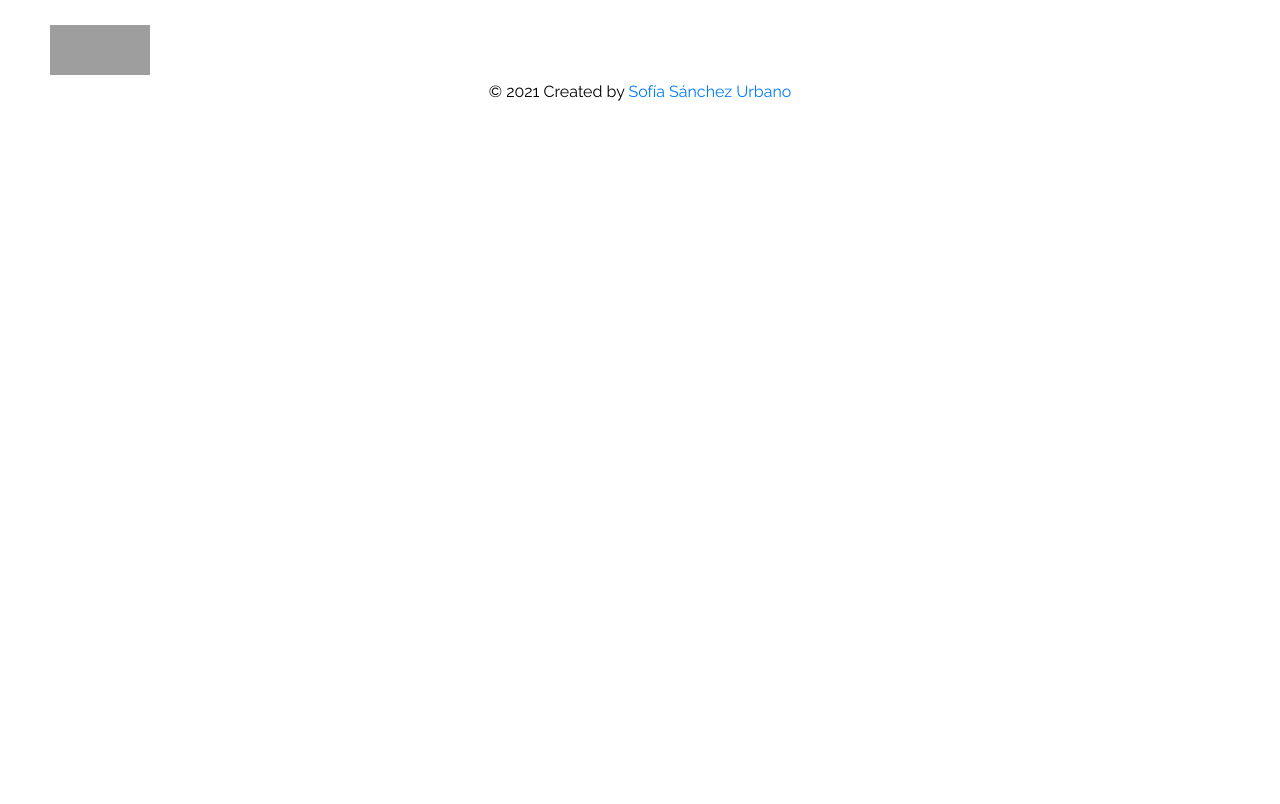
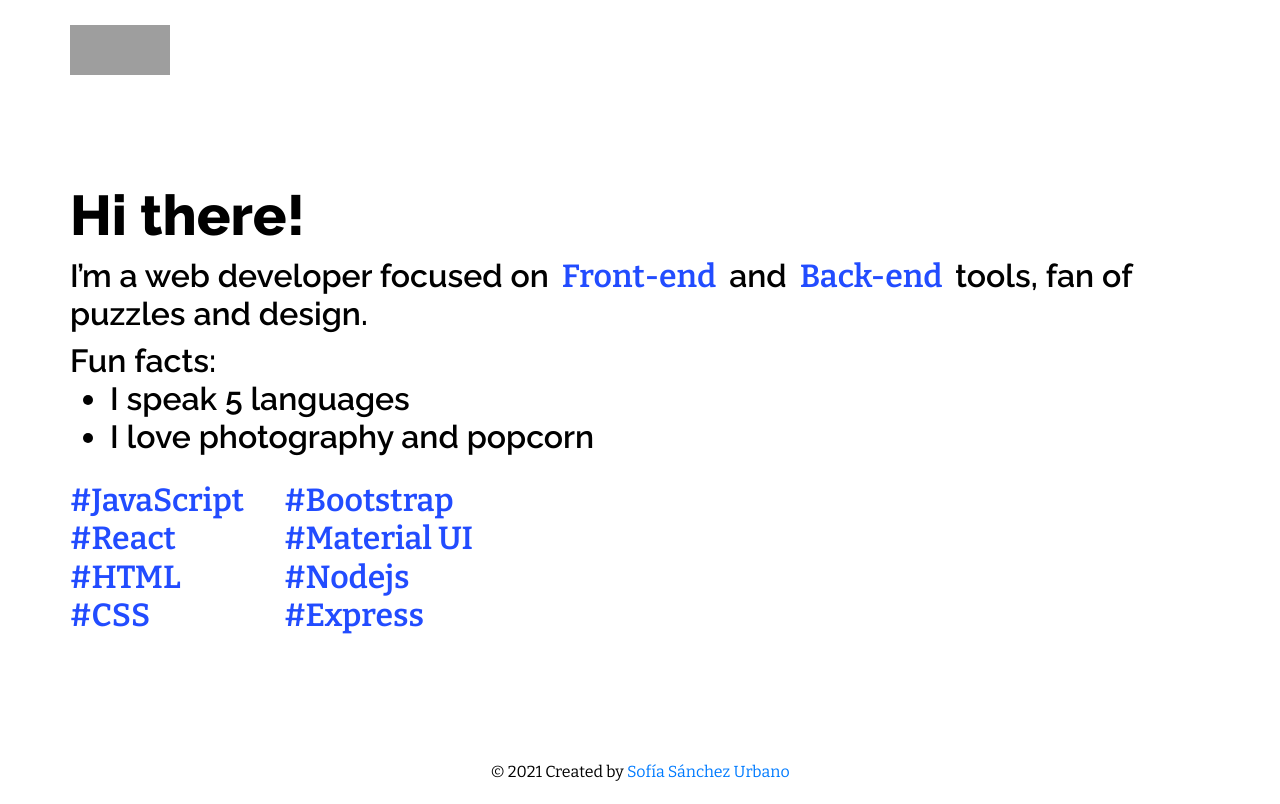
Before and after one commit to SofSanUrb/ssurbano, a React (Create React App) app: page /about in a window 1280 px wide. Built offline with nearby package versions, Linux system fonts and the light colour scheme; grey boxes are pictures that could not be loaded.

Commit message:
about design

```diff
--- a/src/App.css
+++ b/src/App.css
@@ -1,4 +1,5 @@
 @import url("https://fonts.googleapis.com/css2?family=Raleway:wght@200;300;400;500;600;700;800;900&display=swap");
+@import url('https://fonts.googleapis.com/css2?family=Bitter:wght@300;400;500;600;700;800&display=swap');
 
 :root {
   --menuLogo: url(https://res.cloudinary.com/dfpleoyv6/image/upload/v1616015384/menu_light_argcv8.png)
@@ -18,31 +19,64 @@ body {
   text-align: center;
   background-color: var(--background);
   margin: 0;
-  padding: 20px 50px;
+  padding: 20px 70px;
   color: var(--text);
-  font-family: "Raleway", sans-serif;
+
+  font-family: 'Bitter', serif;
   font-size: 16px;
 }
+
+h1, h2, h3, h4, h5, h6{
+  font-family: "Raleway", sans-serif;
+}
+
 h1 {
-  font-weight: 800;
   font-size: 4em;
 }
 
-.main {
-  height: 90vh;
-  display: flex;
-  justify-items: flex-start;
+h2 {
+  font-size: 3.5em;
 }
 
-.main h1 {
-  padding-top: 15vh;
-  padding-bottom: 15vh;
+h3 {
+  font-size: 2em;
+}
+
+h1, h2{
+  font-weight: 800;
+}
+
+h3, h4, h5{
+  font-weight: 600;
+}
+
+.text-blue, .text-blue li{
+  color: var(--blue);
+  font-family: 'Bitter', serif;
+}
+
+.my-tools{
+  display: flex;
+}
+
+.main {
+  height: 85vh;
+  display: flex;
+  justify-items: flex-end;
+  flex-direction: column;
+  justify-content: center;
+  flex-wrap: wrap
+}
+
+.home h1 {
+  padding-top: 25vh;
+  padding-bottom: 25vh;
   background: url(https://res.cloudinary.com/dfpleoyv6/image/upload/v1616091664/blob_kdtsio.svg)
     no-repeat;
   background-size: 600px 600px;
   background-position-y: center;
   background-position-x: right;
-  margin: auto 0 auto auto;
+  margin: auto 50px auto auto;
 }
 
 .collapsedNavbar {
@@ -65,6 +99,8 @@ h1 {
   justify-content: space-between;
   align-items: center;
   height: 60px;
+  overflow-wrap: break-word;
+  word-wrap: break-word;
 }
 
 .navbar-logo {
@@ -85,3 +121,23 @@ h1 {
   height: 50px;
   width: 100px;
 }
+
+.my-tools li::before{
+  content:"#";
+}
+
+.my-tools ul {
+  list-style: none;
+}
+
+#first-tags{
+  padding: 0;
+}
+.my-tech{
+  padding: 1px 5px;
+}
+.my-tech:hover{
+  background-color: var(--blue);
+  border-radius: 5px;
+  color:white
+}
--- a/src/components/NavBar.jsx
+++ b/src/components/NavBar.jsx
@@ -2,6 +2,7 @@ import React, { useState } from "react";
 import Collapse from "react-bootstrap/Collapse";
 import Navbar from "react-bootstrap/Navbar";
 import Nav from "react-bootstrap/Nav";
+import {Link} from 'react-router-dom'
 
 function NavBar() {
   const [open, setOpen] = useState(false);
@@ -12,12 +13,12 @@ function NavBar() {
         <div id="example-collapse-text">
           <Navbar className="collapsedNavbar">
             <Navbar.Brand href="#home">
-              <a href="#home">
+              <Link to="/">
                   <button className="navbar-logo"></button>
-              </a>
+              </Link>
             </Navbar.Brand>
-            <Nav.Link className="my-navText" href="/Work">Work</Nav.Link>
-            <Nav.Link className="my-navText" href="/About">About</Nav.Link>
+            <Nav.Link className="my-navText" href="/work">Work</Nav.Link>
+            <Nav.Link className="my-navText" href="/about">About</Nav.Link>
             <Nav.Link className="my-navText" href="/contact">Contact</Nav.Link>
           </Navbar>
         </div>
--- a/src/pages/About.jsx
+++ b/src/pages/About.jsx
@@ -1,9 +1,38 @@
-import React from 'react'
+import React from "react";
 
 export default function About() {
-    return (
-        <div>
-
-        </div>
-    )
+  return (
+    <div className="main text-left">
+      <h2>Hi there!</h2>
+      <h3>
+        I’m a web developer focused on <span className="text-blue my-tech">Front-end</span> and <span className="text-blue my-tech">Back-end</span> tools, fan of
+        puzzles and design.
+      </h3>
+      <h3>
+        Fun facts:
+        <ul>
+          <li>I speak 5 languages</li>
+          <li>I love photography and popcorn</li>
+        </ul>
+      </h3>
+      <div className="my-tools text-blue">
+        <h3>
+          <ul id="first-tags">
+            <li>JavaScript</li>
+            <li>React</li>
+            <li>HTML</li>
+            <li>CSS</li>
+          </ul>
+        </h3>
+        <h3>
+          <ul>
+            <li>Bootstrap</li>
+            <li>Material UI</li>
+            <li>Nodejs</li>
+            <li>Express</li>
+          </ul>
+        </h3>
+      </div>
+    </div>
+  );
 }
--- a/src/pages/Home.jsx
+++ b/src/pages/Home.jsx
@@ -2,7 +2,7 @@ import React from "react";
 
 export default function Home() {
   return (
-    <div className="main text-right">
+    <div className="main home text-right">
       {/* <img src="./images/blob.svg" alt="blob" /> */}
       <h1>
         Hi. I’m Sofia.<br></br>I am a Web developer.
```
